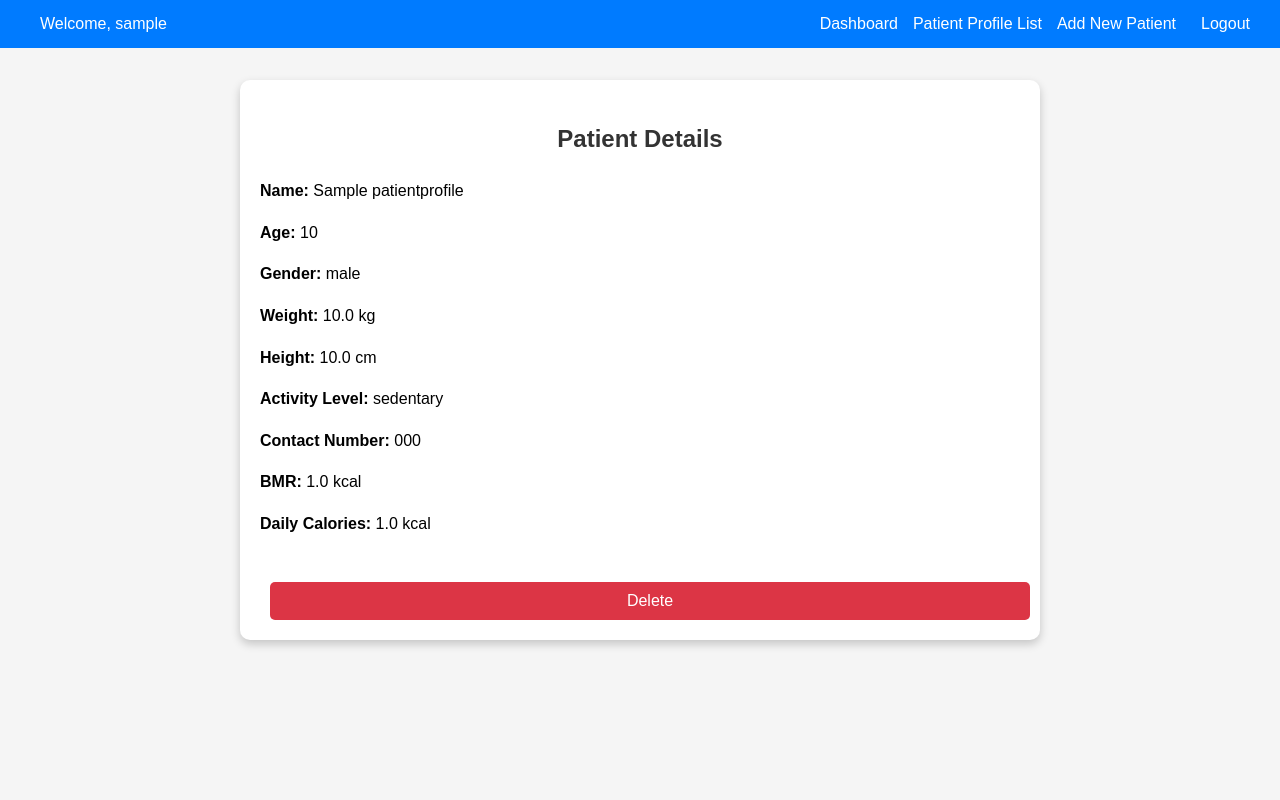
After one commit to halbuflasa/Django-Nutritionists-Management-App, a Django app: page /patients/1/ in a window 1280 px wide. The commit adds this page. Run offline with Django 5.2, Linux system fonts and the light colour scheme; a user stored in the database is signed in; tables that the repository leaves empty hold one stand-in row (values such as "Sample post").

Commit message:
patients profile CRUD

```diff
--- a/patients/models.py
+++ b/patients/models.py
@@ -21,7 +21,7 @@ class PatientProfile(models.Model):
     weight = models.FloatField()
     height = models.FloatField()
     activity_level = models.CharField(max_length=20, choices=ACTIVITY_LEVEL_CHOICES)
-    contact_number = models.CharField(max_length=15, null=True, blank=True)  # New Field
+    contact_number = models.CharField(max_length=15, null=True, blank=True)
     bmr = models.FloatField(null=True, blank=True)
     daily_calories = models.FloatField(null=True, blank=True)
     created_at = models.DateTimeField(auto_now_add=True)
--- a/patients/static/css/base.css
+++ b/patients/static/css/base.css
@@ -161,3 +161,47 @@ form button:hover {
     font-size: 14px;
     color: #333;
 }
+
+/* General button styling */
+.btn {
+    padding: 10px 20px;
+    border-radius: 5px;
+    font-size: 16px;
+    text-align: center;
+    text-decoration: none;
+    border: none;
+    cursor: pointer;
+    color: white;
+    transition: background-color 0.3s ease;
+}
+
+/* Primary (Edit) button */
+.btn-primary {
+    background-color: #007BFF; /* Blue */
+}
+
+.btn-primary:hover {
+    background-color: #0056b3; /* Darker Blue */
+}
+
+/* Danger (Delete) button */
+.btn-danger {
+    background-color: #DC3545; /* Red */
+}
+
+.btn-danger:hover {
+    background-color: #b02a37; /* Darker Red */
+}
+
+/* Button container for spacing */
+/* Button container for spacing */
+.actions {
+    text-align: center; /* Center-align the buttons */
+    margin-top: 20px; /* Space above the buttons */
+}
+
+/* Ensure forms and buttons within .actions are displayed inline */
+.actions form {
+    display: inline-block; /* Align forms inline */
+    margin: 0 10px; /* Horizontal spacing between buttons */
+}
--- /dev/null
+++ b/patients/templates/patients/patient_profile_detail.html
@@ -0,0 +1,46 @@
+<!DOCTYPE html>
+<html lang="en">
+<head>
+    <meta charset="UTF-8">
+    <meta name="viewport" content="width=device-width, initial-scale=1.0">
+    <title>Patient Details</title>
+    {% load static %}
+    <link rel="stylesheet" href="{% static 'css/base.css' %}">
+</head>
+<body>
+    <nav>
+        <div>Welcome, {{ request.user.username }}</div>
+        <div>
+            <a href="{% url 'dashboard' %}">Dashboard</a>
+            <a href="{% url 'patients:patient_profiles_list' %}">Patient Profile List</a>
+            <a href="{% url 'patients:patient_create' %}">Add New Patient</a>
+            <form method="post" action="{% url 'logout' %}" style="display: inline;">
+                {% csrf_token %}
+                <button type="submit" class="logout">Logout</button>
+            </form>
+        </div>
+    </nav>
+    <div class="container">
+        <h2>Patient Details</h2>
+        <p><strong>Name:</strong> {{ patient.name }}</p>
+        <p><strong>Age:</strong> {{ patient.age }}</p>
+        <p><strong>Gender:</strong> {{ patient.gender }}</p>
+        <p><strong>Weight:</strong> {{ patient.weight }} kg</p>
+        <p><strong>Height:</strong> {{ patient.height }} cm</p>
+        <p><strong>Activity Level:</strong> {{ patient.activity_level }}</p>
+        <p><strong>Contact Number:</strong> {{ patient.contact_number }}</p>
+        <p><strong>BMR:</strong> {{ patient.bmr }} kcal</p>
+        <p><strong>Daily Calories:</strong> {{ patient.daily_calories }} kcal</p>
+
+        <!-- Edit and Delete Buttons -->
+        <div class="actions">
+            <a href="{% url 'patients:patient_update' patient.id %}" class="btn">Edit</a>
+            <form method="post" action="{% url 'patients:patient_delete' patient.id %}" style="display: inline;">
+                {% csrf_token %}
+                <button type="submit" class="btn btn-danger">Delete</button>
+            </form>
+        </div>
+
+    </div>
+</body>
+</html>
--- a/patients/urls.py
+++ b/patients/urls.py
@@ -5,5 +5,8 @@ app_name = 'patients'
 
 urlpatterns = [
     path('', views.patients_list, name='patient_profiles_list'),
-    path('create/', views.patient_create, name='patient_profile_create'),
+    path('<int:pk>/', views.patient_detail, name='patient_detail'),
+    path('create/', views.patient_create, name='patient_create'),
+    path('update/<int:pk>/', views.patient_update, name='patient_update'),
+    path('delete/<int:pk>/', views.patient_delete, name='patient_delete'),
 ]
--- a/patients/views.py
+++ b/patients/views.py
@@ -1,41 +1,55 @@
-from django.shortcuts import render, redirect  # Make sure 'redirect' is imported
+from django.shortcuts import render, get_object_or_404, redirect
 from django.contrib.auth.decorators import login_required
+from .models import PatientProfile
+from .forms import PatientForm
 
-# Fake data for Patient Profiles
-FAKE_PATIENTS = [
-    {
-        'name': 'John Doe',
-        'age': 35,
-        'gender': 'male',
-        'weight': 75.5,
-        'height': 175.0,
-        'activity_level': 'moderate',
-        'contact_number': '123-456-7890',
-        'bmr': 1700.0,
-        'daily_calories': 2500.0,
-    },
-    {
-        'name': 'Jane Smith',
-        'age': 28,
-        'gender': 'female',
-        'weight': 60.0,
-        'height': 160.0,
-        'activity_level': 'light',
-        'contact_number': '987-654-3210',
-        'bmr': 1400.0,
-        'daily_calories': 2000.0,
-    },
-]
-
-# List patients
+# List all patients
 @login_required
 def patients_list(request):
-    return render(request, 'patients/patient_profiles_list.html', {'patients': FAKE_PATIENTS})
+    patients = PatientProfile.objects.filter(user=request.user)  # Filter by logged-in user
+    return render(request, 'patients/patient_profiles_list.html', {'patients': patients})
 
-# Create patient form
+# View a specific patient's details
+@login_required
+def patient_detail(request, pk):
+    patient = get_object_or_404(PatientProfile, pk=pk, user=request.user)
+    return render(request, 'patients/patient_profile_detail.html', {'patient': patient})
+
+# Create a new patient
 @login_required
 def patient_create(request):
     if request.method == 'POST':
-        # Simulate saving data for now
+        form = PatientForm(request.POST)
+        if form.is_valid():
+            patient = form.save(commit=False)
+            patient.user = request.user
+            patient.calculate_bmr_and_calories()
+            patient.save()
+            return redirect('patients:patient_profiles_list')
+    else:
+        form = PatientForm()
+    return render(request, 'patients/patient_profile_create.html', {'form': form})
+
+# Update an existing patient
+@login_required
+def patient_update(request, pk):
+    patient = get_object_or_404(PatientProfile, pk=pk, user=request.user)
+    if request.method == 'POST':
+        form = PatientForm(request.POST, instance=patient)
+        if form.is_valid():
+            patient = form.save(commit=False)
+            patient.calculate_bmr_and_calories()
+            patient.save()
+            return redirect('patients:patient_profiles_list')
+    else:
+        form = PatientForm(instance=patient)
+    return render(request, 'patients/patient_profile_create.html', {'form': form})
+
+# Delete a patient
+@login_required
+def patient_delete(request, pk):
+    patient = get_object_or_404(PatientProfile, pk=pk, user=request.user)
+    if request.method == 'POST':
+        patient.delete()
         return redirect('patients:patient_profiles_list')
-    return render(request, 'patients/patient_profile_create.html')
+    return render(request, 'patients/patient_confirm_delete.html', {'patient': patient})
--- a/users/templates/users/dashboard.html
+++ b/users/templates/users/dashboard.html
@@ -17,7 +17,7 @@
             <h2>Manage Patients</h2>
             <ul>
                 <li><a href="{% url 'patients:patient_profiles_list' %}">View Patient Profiles</a></li>
-                <li><a href="{% url 'patients:patient_profile_create' %}">Add New Patient</a></li>
+                <li><a href="{% url 'patients:patient_create' %}">Add New Patient</a></li>
             </ul>
         </div>
 
```
Also changed, not shown: patients/forms.py (added, +10 -0 lines), patients/templates/patients/patient_profile_create.html (+9 -26 lines), patients/templates/patients/patient_profiles_list.html (+8 -17 lines).
